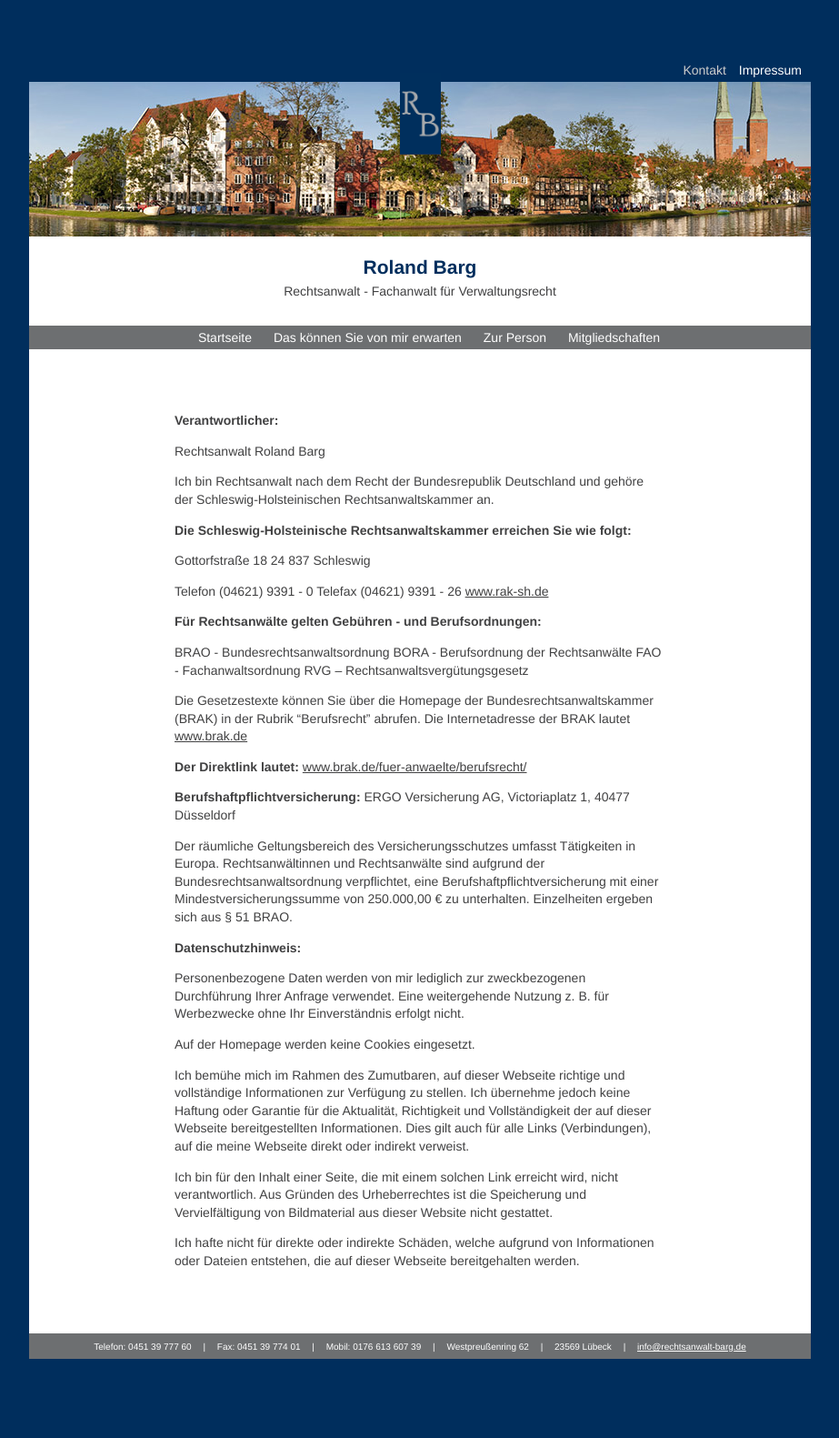
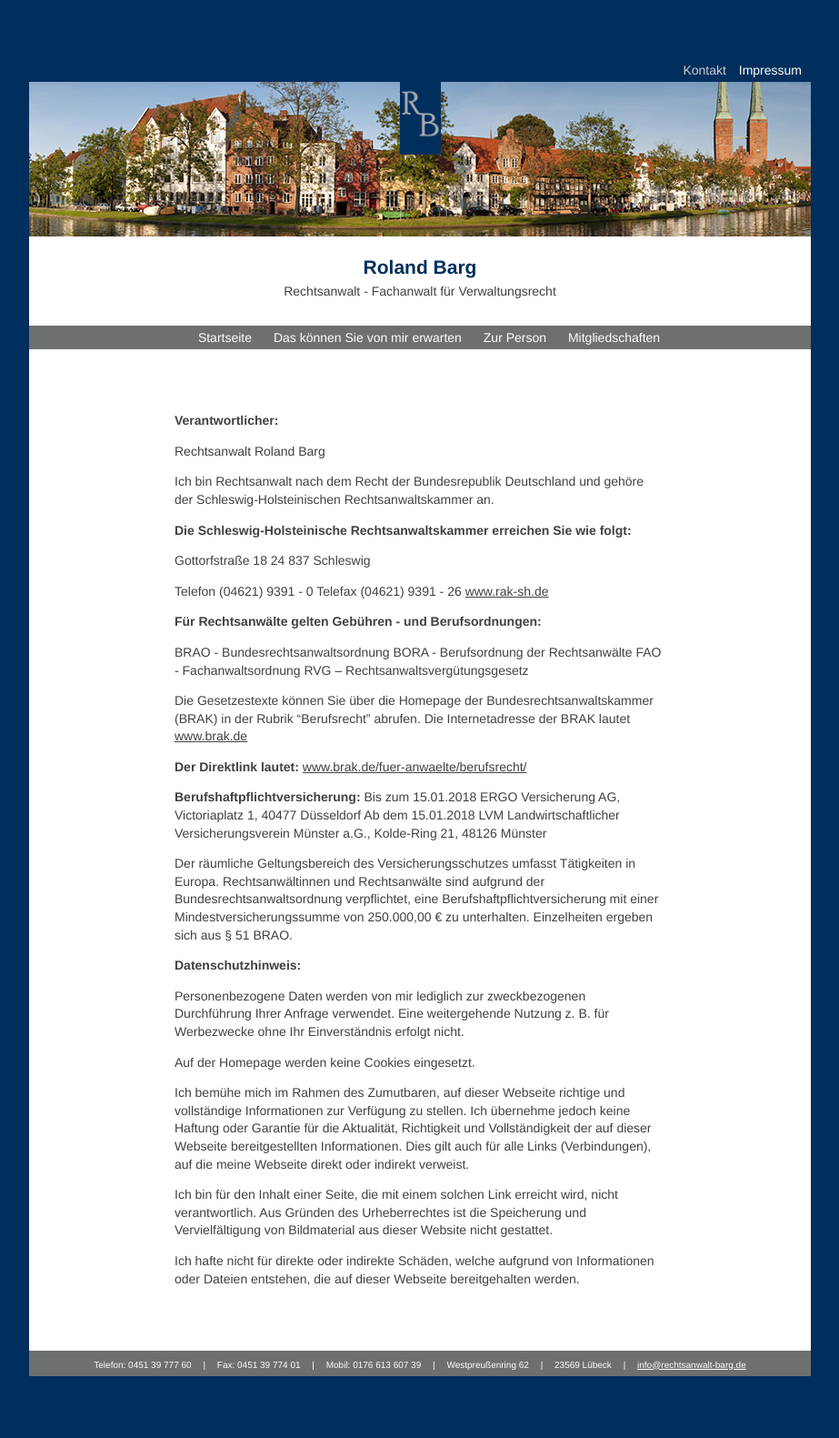
Before and after one commit to RWCB/rechtsanwalt-barg, a Jekyll site: the page built from impressum.md, in a window 1280 px wide. Shown: the whole page at 91% size, without its empty margins (178-1101 px from the left). Built offline with Jekyll 4.4.1, drawn with Linux system fonts in a browser that asks for light colours; our own code applies the rules of GitHub Pages for plain Markdown files; a script that is not in the unit is left out; the repository's description, which GitHub fills in, is left out.

Commit message:
Update impressum.md

```diff
--- a/impressum.md
+++ b/impressum.md
@@ -24,7 +24,8 @@ Die Gesetzestexte können Sie über die Homepage der Bundesrechtsanwaltskammer (
 
 **Der Direktlink lautet:** [www.brak.de/fuer-anwaelte/berufsrecht/](www.brak.de/fuer-anwaelte/berufsrecht/)
 
-**Berufshaftpflichtversicherung:** ERGO Versicherung AG, Victoriaplatz 1, 40477 Düsseldorf
+**Berufshaftpflichtversicherung:** Bis zum 15.01.2018 ERGO Versicherung AG, Victoriaplatz 1, 40477 Düsseldorf
+Ab dem 15.01.2018 LVM Landwirtschaftlicher Versicherungsverein Münster a.G., Kolde-Ring 21, 48126 Münster
 
 Der räumliche Geltungsbereich des Versicherungsschutzes umfasst Tätigkeiten in Europa. Rechtsanwältinnen und Rechtsanwälte sind aufgrund der Bundesrechtsanwaltsordnung verpflichtet, eine Berufshaftpflichtversicherung mit einer Mindestversicherungssumme von 250.000,00 € zu unterhalten. Einzelheiten ergeben sich aus § 51 BRAO.
 
```
